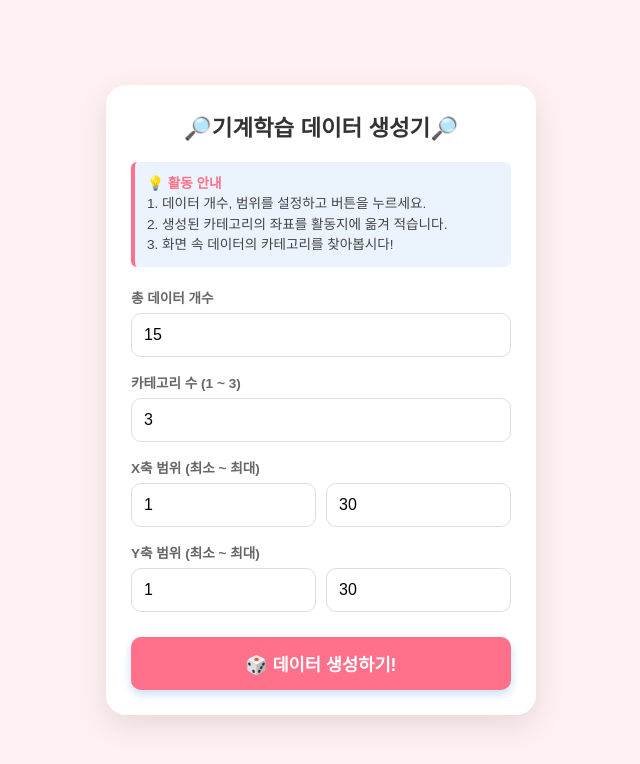
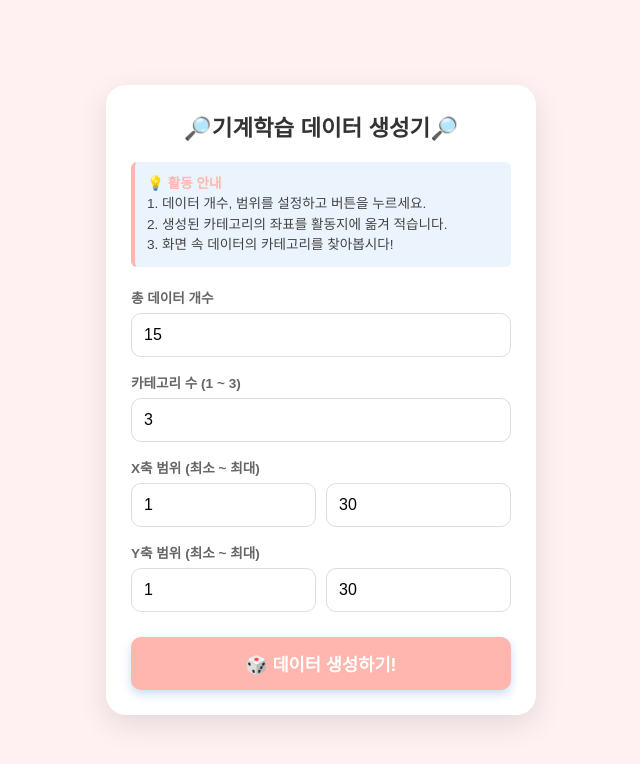
Before and after one commit to sw-is-seungwon/knn-edu, a plain HTML site: page index.html in a window 1280 px wide. Shown: the whole page, without its empty margins (319-959 px from the left). Drawn offline with Linux system fonts and the light colour scheme.

Commit message:
Update index.html

```diff
--- a/index.html
+++ b/index.html
@@ -6,7 +6,7 @@
     <title>✨무학을 위한 기계학습 데이터 생성기✨</title>
     <style>
         :root {
-            --primary-color: #FF708A;
+            --primary-color: #feb6ae;
             --bg-color: #FFF0F2;
             --card-color: #FFFFFF;
         }
```
